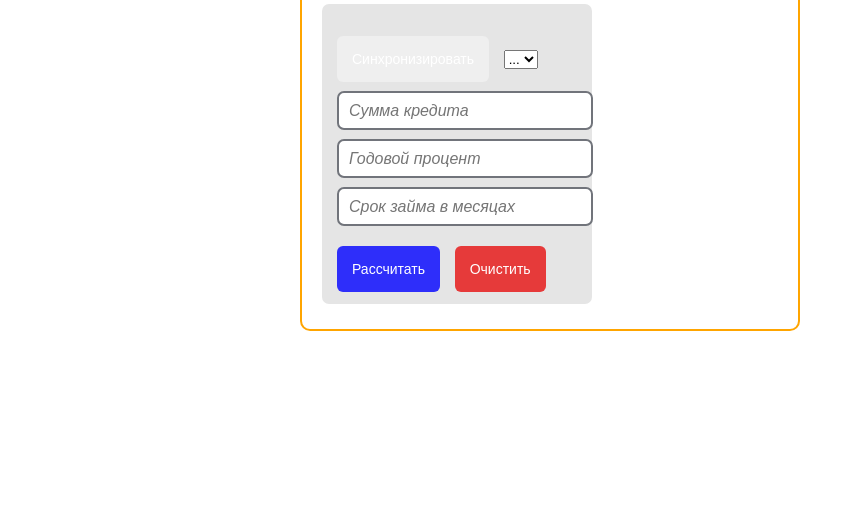
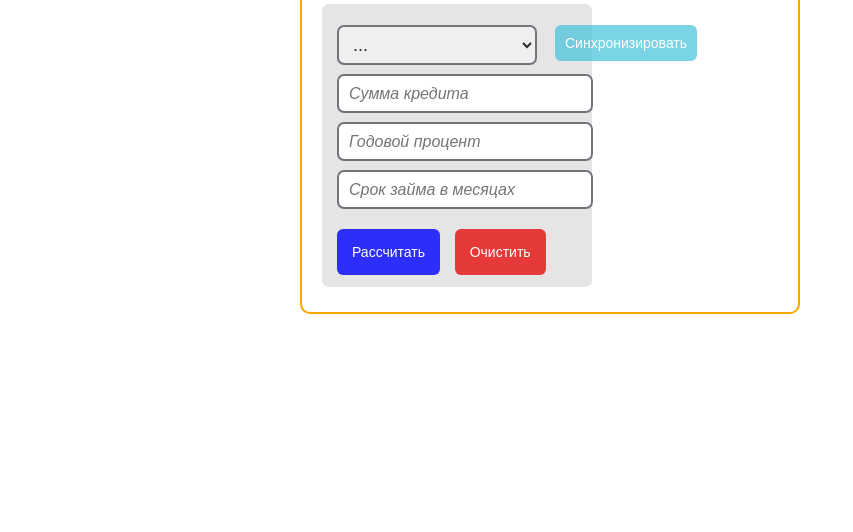
Before and after one commit to glebbb/mortgageCalculator, a plain HTML site: page calculator/calc/calculator.html in a window 1280 px wide. Shown: the part 268-800 px from the top of the page, without its empty margins (0-853 px from the left). Drawn offline with Linux system fonts and the light colour scheme.

Commit message:
Update style.css

```diff
--- a/calculator/calc/css/style.css
+++ b/calculator/calc/css/style.css
@@ -143,3 +143,31 @@ form button{
 .image_arrow a:visited{
     color: rgba(58, 127, 58, 0.8);
 }
+
+.form_select{
+    margin-top: 9px;
+    padding: 7px 10px;
+    border: 2px solid #71747b;
+    border-radius: 7px;
+    font-weight: 500;
+    font-size: 18px;
+    color: #2b2c2e;
+    width: 200px;
+}
+
+#select_btn{
+    padding: 10px 10px;
+    border-radius: 6px;
+    cursor: pointer;
+    border: none;
+    color:white;
+    font-size: 14px;
+    position: absolute;
+    left: 555px;
+    top: 273px;
+    background-color: rgba(68, 194, 219, 0.7);
+}
+
+#select_btn:hover{
+    background-color: rgba(68, 194, 219, 1);
+}
```
